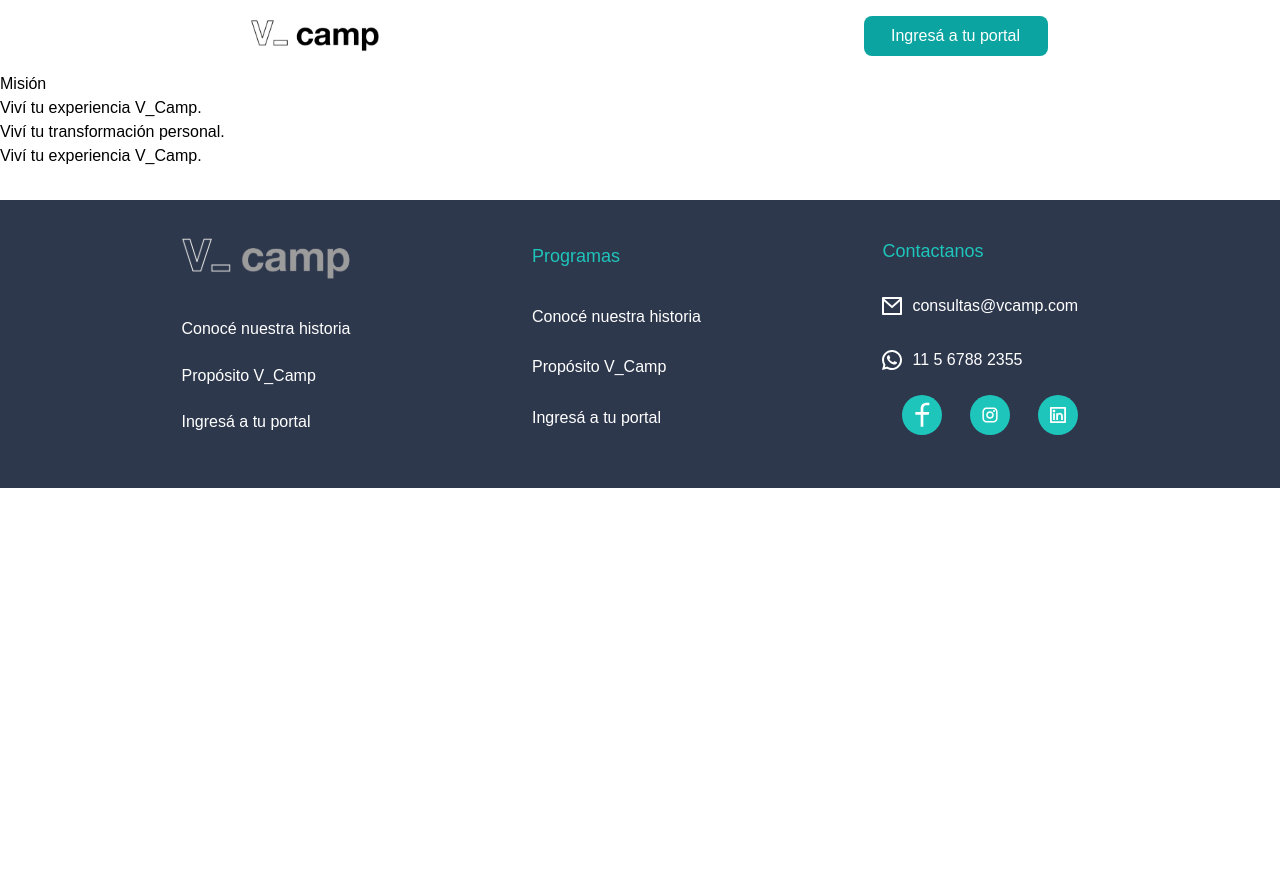
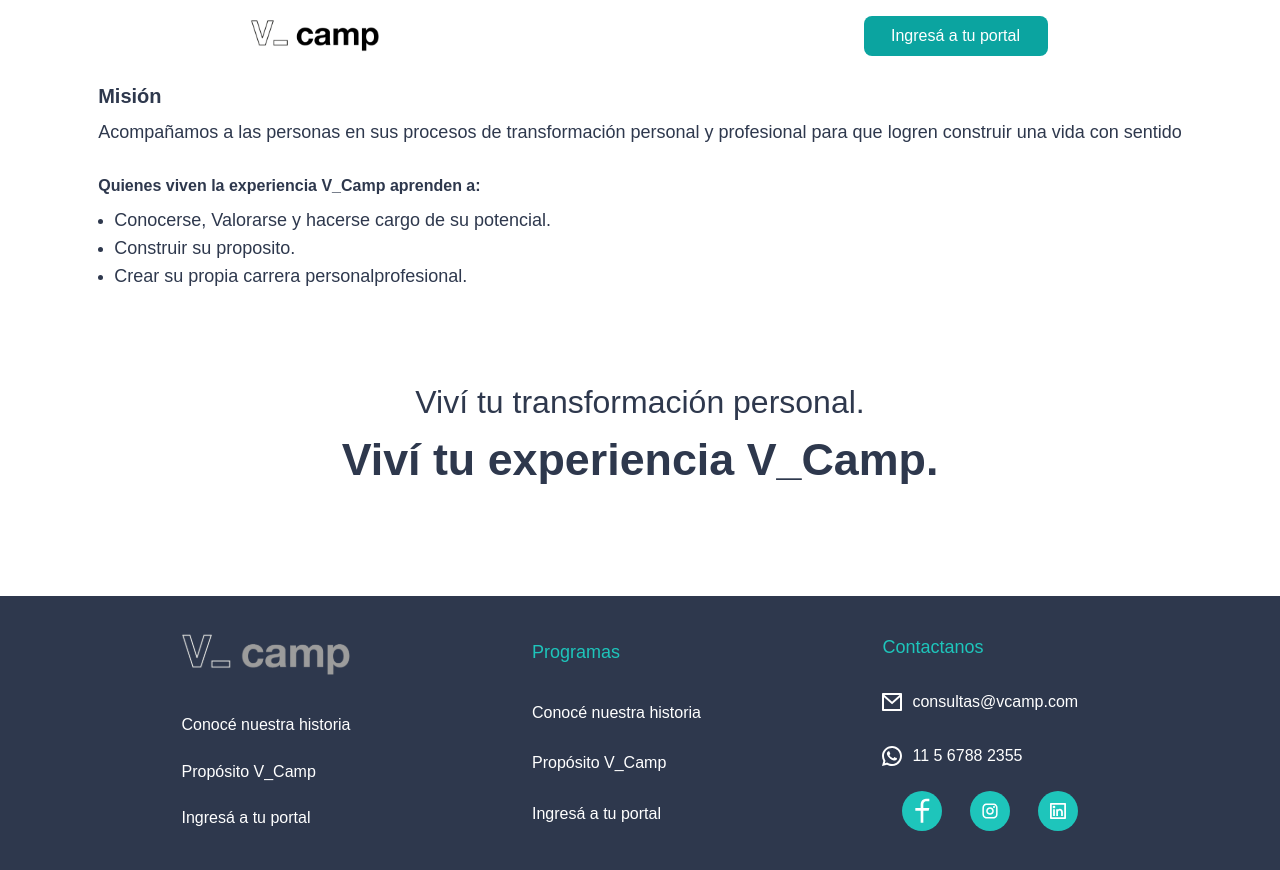
Before and after one commit to kevin-Bejarano-Aviles/api-proyecto-valtech, a React (Create React App) app in the folder front/: page / in a window 1280 px wide. Shown: the top 870 px of the page. Before the commit the page ends 800 px from the top, so only its background shows below. Built offline with nearby package versions, Linux system fonts and the light colour scheme.

Commit message:
Mision pagina home

```diff
--- a/front/src/pages/EventsPage.jsx
+++ b/front/src/pages/EventsPage.jsx
@@ -23,7 +23,9 @@ function EventsPage() {
             <div>
                 <h1 className='text-blue text-xl font-semibold'>Buscar eventos de un orientado</h1>
             </div>
-            <div></div>
+            <div>
+
+            </div>
         </div>
         </>
      );
--- a/front/src/pages/WelcomePage.jsx
+++ b/front/src/pages/WelcomePage.jsx
@@ -1,21 +1,44 @@
-import React from "react";
-import Footer from "../components/Footer";
-import Header from "../components/HeaderPublic";
+import React from 'react';
+import Footer from '../components/Footer';
+import Header from '../components/HeaderPublic';
+
 
 function Welcome() {
   return (
     <div>
       <Header/>
-      <div>
-        <h1>Misión</h1>
-        <h3>Viví tu experiencia V_Camp.</h3>
+      <div className='w-full flex justify-center items-center h-80 mobile:h-auto mobile:p-2.5'>
+        <div className='text-blue pb-2'>
+          <h1 className='pb-2 text-blue font-bold text-xl'>Misión</h1>
+          <p className='pb-2 text-lg	'>Acompañamos a las personas en sus procesos de transformación personal y profesional para que logren construir una vida con sentido </p>
+          <p className='pb-2 font-bold py-5'> Quienes viven la experiencia V_Camp aprenden a:</p>
+          <ul className='pl-4'>
+            <li className='list-disc text-colorList'>
+              <span><p className='text-lg text-blue'>
+                Conocerse, Valorarse y hacerse cargo de su potencial.
+              </p></span>
 
+            </li>
+
+            <li className='list-disc	text-colorList'>
+              <span><p className='text-lg text-blue'>Construir su proposito.</p></span>
+            </li>
+
+            <li className='list-disc	text-colorList'>
+              <span>
+                <p className='text-blue text-lg'>Crear su propia carrera personalprofesional.
+              </p>
+              </span>
+
+            </li>
+          </ul>
+        </div>
       </div>
       {/* aca iria lo de la propuesta */}
-      <div>
-        <h3>Viví tu transformación personal.</h3>
-        <h3>Viví tu experiencia V_Camp.</h3>
-      </div>
+      <div className='w-full flex flex-col justify-center items-center h-44 mobile:h-64'>
+          <p className='text-blue font-medium font mobile:text-[22px] tablet:text-[32px]'>Viví tu transformación personal.</p>
+          <p className='text-blue font-bold mobile:text-[28px]	tablet:text-[44.8px]'>Viví tu experiencia V_Camp.</p>
+        </div>
       <Footer/>
     </div>
   )
```
